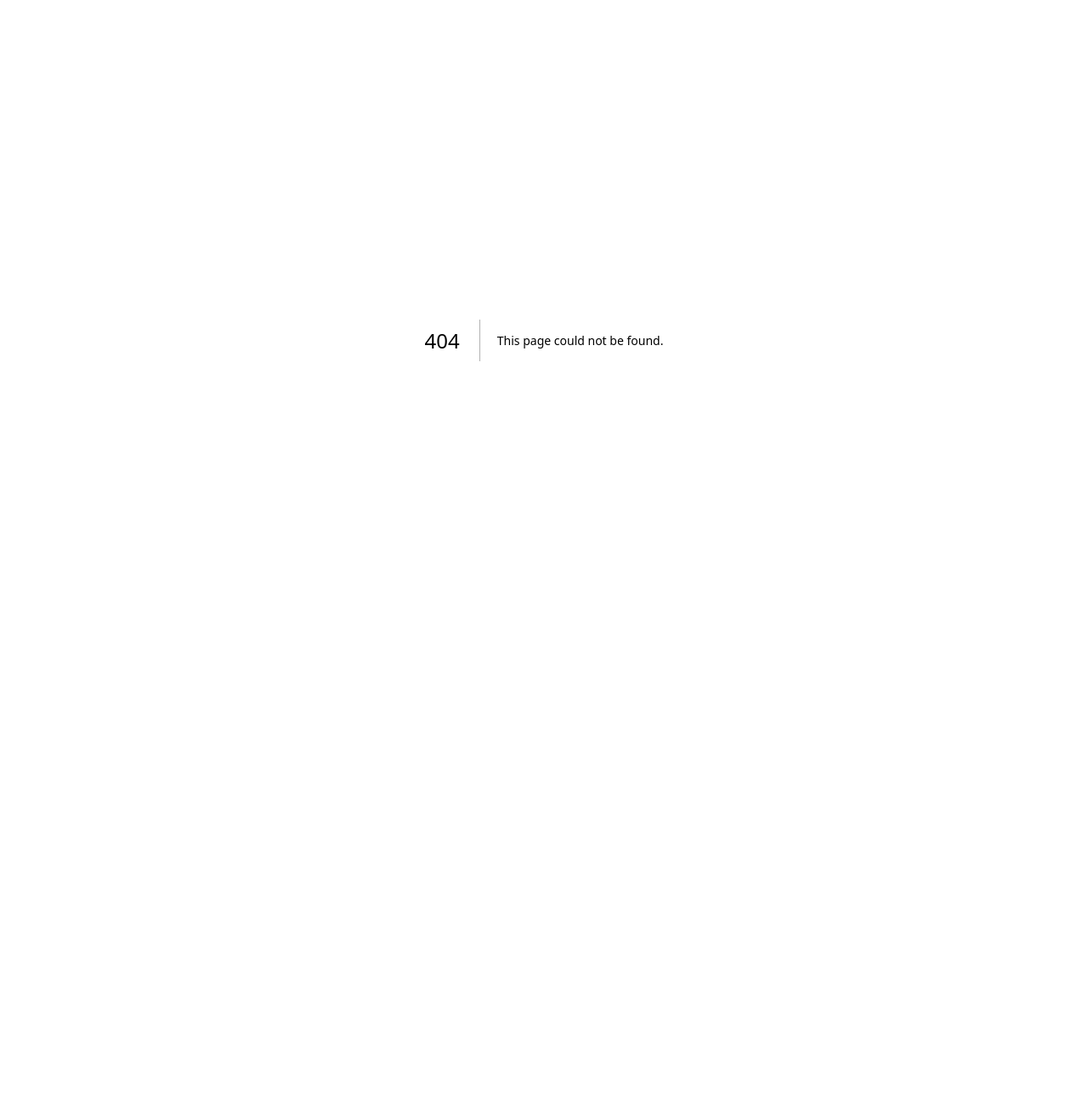
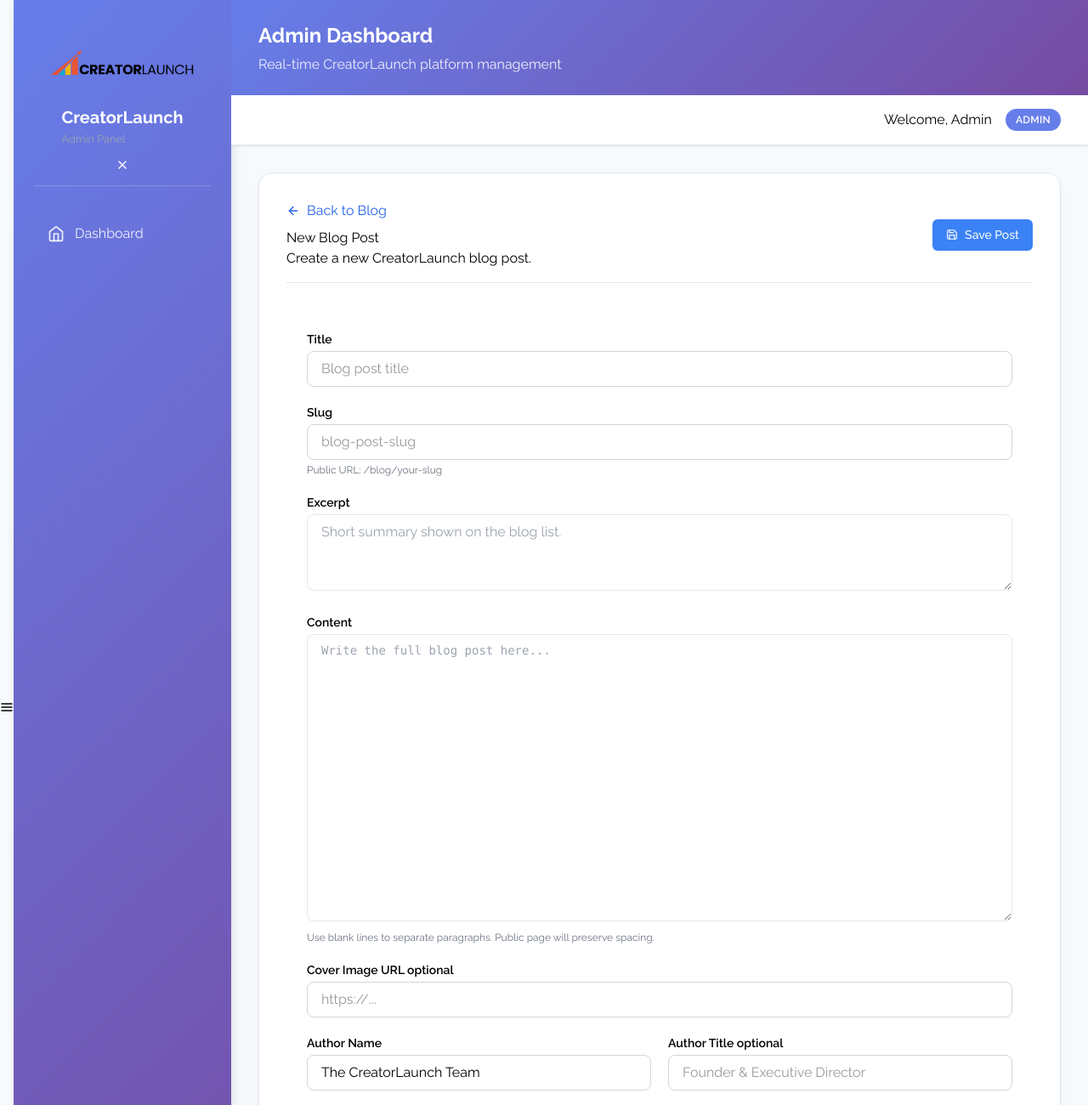
Before and after one commit to AdminYouthCreator/CreatorLaunch, a Next.js app in the folder frontend/: page /admin/blog/new in a window 1280 px wide. Before the commit this address had no page. Shown: the top 1300 px of the page at 85% size. Before the commit the page ends 800 px from the top, so only its background shows below. Built offline with nearby package versions, Linux system fonts and the light colour scheme.

Commit message:
Add new blog post creation page

```diff
--- /dev/null
+++ b/frontend/pages/admin/blog/new.tsx
@@ -0,0 +1,238 @@
+import React, { useState } from 'react';
+import { useRouter } from 'next/router';
+import AdminLayout from '@/components/admin/AdminLayout';
+import { adminAPI } from '@/utils/adminApi';
+import { FiSave, FiArrowLeft } from 'react-icons/fi';
+
+const makeSlug = (value: string) => {
+  return value
+    .toLowerCase()
+    .trim()
+    .replace(/[^a-z0-9]+/g, '-')
+    .replace(/^-+|-+$/g, '');
+};
+
+const AdminNewBlogPostPage: React.FC = () => {
+  const router = useRouter();
+
+  const [form, setForm] = useState({
+    title: '',
+    slug: '',
+    excerpt: '',
+    content: '',
+    coverImageUrl: '',
+    authorName: 'The CreatorLaunch Team',
+    authorTitle: '',
+    status: 'draft',
+    scheduledFor: '',
+    tags: '',
+    seoTitle: '',
+    seoDescription: '',
+  });
+
+  const [saving, setSaving] = useState(false);
+  const [error, setError] = useState('');
+
+  const updateField = (field: string, value: string) => {
+    setForm((prev) => {
+      const next = {
+        ...prev,
+        [field]: value,
+      };
+
+      if (field === 'title' && !prev.slug) {
+        next.slug = makeSlug(value);
+      }
+
+      return next;
+    });
+  };
+
+  const savePost = async () => {
+    try {
+      setSaving(true);
+      setError('');
+
+      const data = await adminAPI.createBlogPost({
+        ...form,
+        scheduledFor: form.status === 'scheduled' && form.scheduledFor ? form.scheduledFor : null,
+        tags: form.tags,
+      });
+
+      router.push(`/admin/blog/${data.post.id}`);
+    } catch (err: any) {
+      setError(err.message || 'Failed to create blog post.');
+    } finally {
+      setSaving(false);
+    }
+  };
+
+  return (
+    <AdminLayout>
+      <div className="admin-page">
+        <div className="admin-page-header">
+          <div>
+            <button
+              onClick={() => router.push('/admin/blog')}
+              className="text-blue-600 hover:underline flex items-center gap-2 mb-2"
+            >
+              <FiArrowLeft />
+              Back to Blog
+            </button>
+            <h1>New Blog Post</h1>
+            <p>Create a new CreatorLaunch blog post.</p>
+          </div>
+
+          <button onClick={savePost} disabled={saving} className="admin-btn">
+            <FiSave />
+            {saving ? 'Saving...' : 'Save Post'}
+          </button>
+        </div>
+
+        {error && (
+          <div className="bg-red-50 border border-red-200 text-red-700 rounded-lg p-4 mb-6">
+            {error}
+          </div>
+        )}
+
+        <div className="bg-white rounded-lg shadow-sm p-6 space-y-5">
+          <div>
+            <label className="block text-sm font-semibold mb-1">Title</label>
+            <input
+              value={form.title}
+              onChange={(event) => updateField('title', event.target.value)}
+              className="w-full px-4 py-2 border rounded-lg"
+              placeholder="Blog post title"
+            />
+          </div>
+
+          <div>
+            <label className="block text-sm font-semibold mb-1">Slug</label>
+            <input
+              value={form.slug}
+              onChange={(event) => updateField('slug', makeSlug(event.target.value))}
+              className="w-full px-4 py-2 border rounded-lg"
+              placeholder="blog-post-slug"
+            />
+            <p className="text-xs text-gray-500 mt-1">Public URL: /blog/{form.slug || 'your-slug'}</p>
+          </div>
+
+          <div>
+            <label className="block text-sm font-semibold mb-1">Excerpt</label>
+            <textarea
+              value={form.excerpt}
+              onChange={(event) => updateField('excerpt', event.target.value)}
+              rows={3}
+              className="w-full px-4 py-2 border rounded-lg"
+              placeholder="Short summary shown on the blog list."
+            />
+          </div>
+
+          <div>
+            <label className="block text-sm font-semibold mb-1">Content</label>
+            <textarea
+              value={form.content}
+              onChange={(event) => updateField('content', event.target.value)}
+              rows={16}
+              className="w-full px-4 py-2 border rounded-lg font-mono text-sm"
+              placeholder="Write the full blog post here..."
+            />
+            <p className="text-xs text-gray-500 mt-1">
+              Use blank lines to separate paragraphs. Public page will preserve spacing.
+            </p>
+          </div>
+
+          <div>
+            <label className="block text-sm font-semibold mb-1">Cover Image URL optional</label>
+            <input
+              value={form.coverImageUrl}
+              onChange={(event) => updateField('coverImageUrl', event.target.value)}
+              className="w-full px-4 py-2 border rounded-lg"
+              placeholder="https://..."
+            />
+          </div>
+
+          <div className="grid md:grid-cols-2 gap-5">
+            <div>
+              <label className="block text-sm font-semibold mb-1">Author Name</label>
+              <input
+                value={form.authorName}
+                onChange={(event) => updateField('authorName', event.target.value)}
+                className="w-full px-4 py-2 border rounded-lg"
+              />
+            </div>
+
+            <div>
+              <label className="block text-sm font-semibold mb-1">Author Title optional</label>
+              <input
+                value={form.authorTitle}
+                onChange={(event) => updateField('authorTitle', event.target.value)}
+                className="w-full px-4 py-2 border rounded-lg"
+                placeholder="Founder & Executive Director"
+              />
+            </div>
+          </div>
+
+          <div className="grid md:grid-cols-2 gap-5">
+            <div>
+              <label className="block text-sm font-semibold mb-1">Status</label>
+              <select
+                value={form.status}
+                onChange={(event) => updateField('status', event.target.value)}
+                className="w-full px-4 py-2 border rounded-lg"
+              >
+                <option value="draft">Draft</option>
+                <option value="published">Published</option>
+                <option value="scheduled">Scheduled</option>
+                <option value="archived">Archived</option>
+              </select>
+            </div>
+
+            <div>
+              <label className="block text-sm font-semibold mb-1">Scheduled For</label>
+              <input
+                type="datetime-local"
+                value={form.scheduledFor}
+                onChange={(event) => updateField('scheduledFor', event.target.value)}
+                className="w-full px-4 py-2 border rounded-lg"
+                disabled={form.status !== 'scheduled'}
+              />
+            </div>
+          </div>
+
+          <div>
+            <label className="block text-sm font-semibold mb-1">Tags optional</label>
+            <input
+              value={form.tags}
+              onChange={(event) => updateField('tags', event.target.value)}
+              className="w-full px-4 py-2 border rounded-lg"
+              placeholder="workshops, youth entrepreneurship, funding"
+            />
+          </div>
+
+          <div className="grid md:grid-cols-2 gap-5">
+            <div>
+              <label className="block text-sm font-semibold mb-1">SEO Title optional</label>
+              <input
+                value={form.seoTitle}
+                onChange={(event) => updateField('seoTitle', event.target.value)}
+                className="w-full px-4 py-2 border rounded-lg"
+              />
+            </div>
+
+            <div>
+              <label className="block text-sm font-semibold mb-1">SEO Description optional</label>
+              <input
+                value={form.seoDescription}
+                onChange={(event) => updateField('seoDescription', event.target.value)}
+                className="w-full px-4 py-2 border rounded-lg"
+              />
+            </div>
+          </div>
+        </div>
+      </div>
+    </AdminLayout>
+  );
+};
+
+export default AdminNewBlogPostPage;
```
